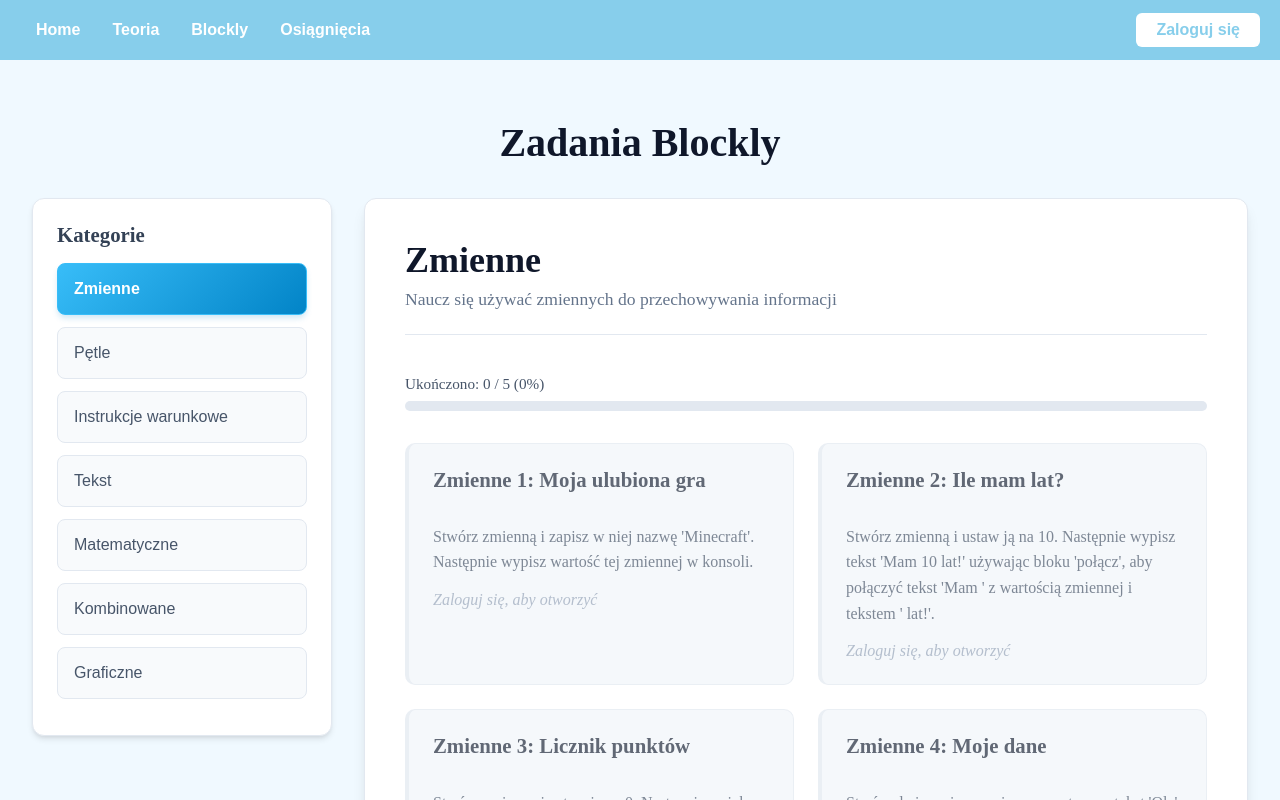
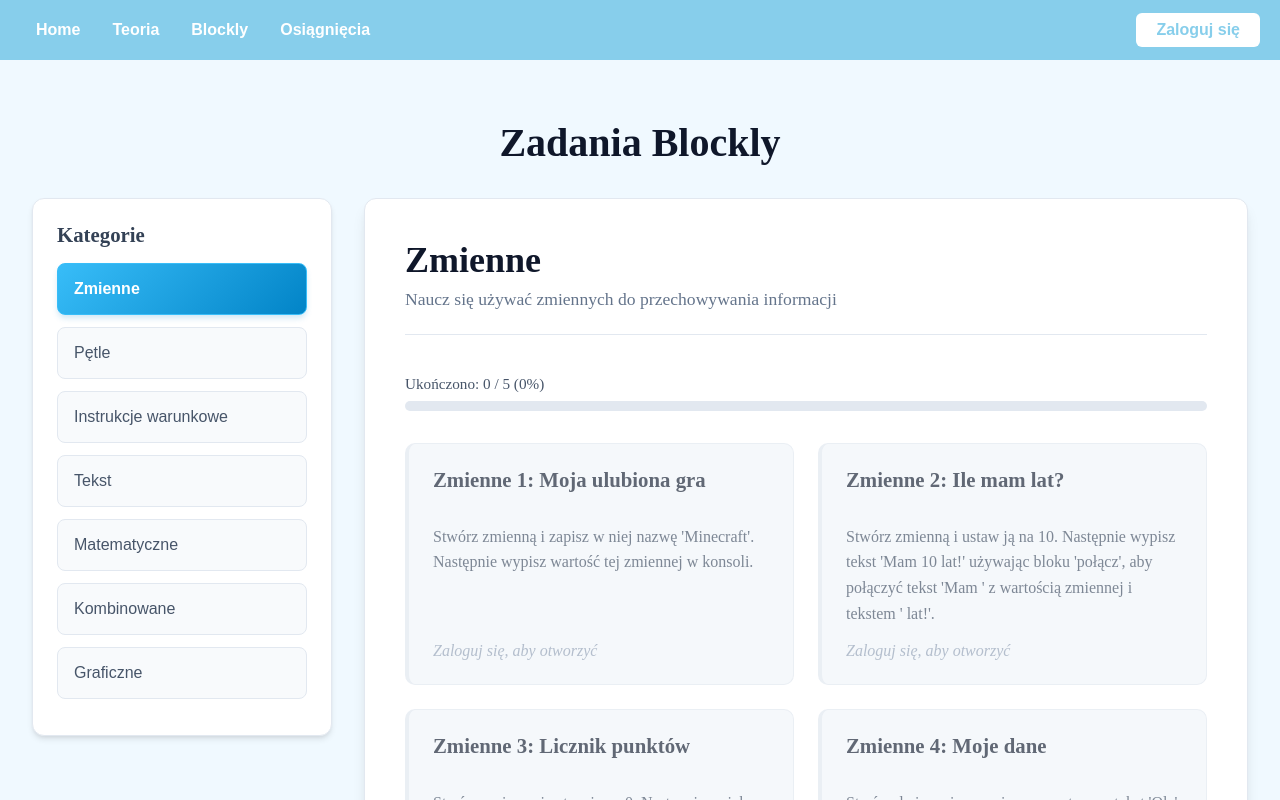
Before and after one commit to unoteBrotatnalP/VisualProgramingWebApp, a React app in the folder frontend/: page /blockly in a window 1280 px wide. Built offline with nearby package versions, Linux system fonts and the light colour scheme; the HTML template or start-up script is replaced by a standard one; what blockly would draw is missing.

Commit message:
Wyrównanie przycisków "Otwórz zadanie" do dołu kart za pomocą Flexboxa w BlocklyTasks.css.

```diff
--- a/frontend/src/pages/BlocklyTasks.css
+++ b/frontend/src/pages/BlocklyTasks.css
@@ -137,6 +137,8 @@
   overflow: hidden;
   border: 1px solid #e2e8f0;
   border-left-width: 4px;
+  display: flex;
+  flex-direction: column;
 }
 
 .task-card:hover {
@@ -174,7 +176,8 @@
 
 .task-link {
   display: inline-block;
-  margin-top: 1rem;
+  align-self: flex-start;
+  margin-top: auto;
   padding: 0.75rem 1.5rem;
   background: linear-gradient(135deg, #38bdf8 0%, #0284c7 100%);
   color: white;
@@ -193,7 +196,8 @@
 .task-disabled-text {
   color: #94a3b8;
   font-style: italic;
-  margin-top: 1rem;
+  margin-top: auto;
+  align-self: flex-start;
 }
 
 /* Responsywność */
```
